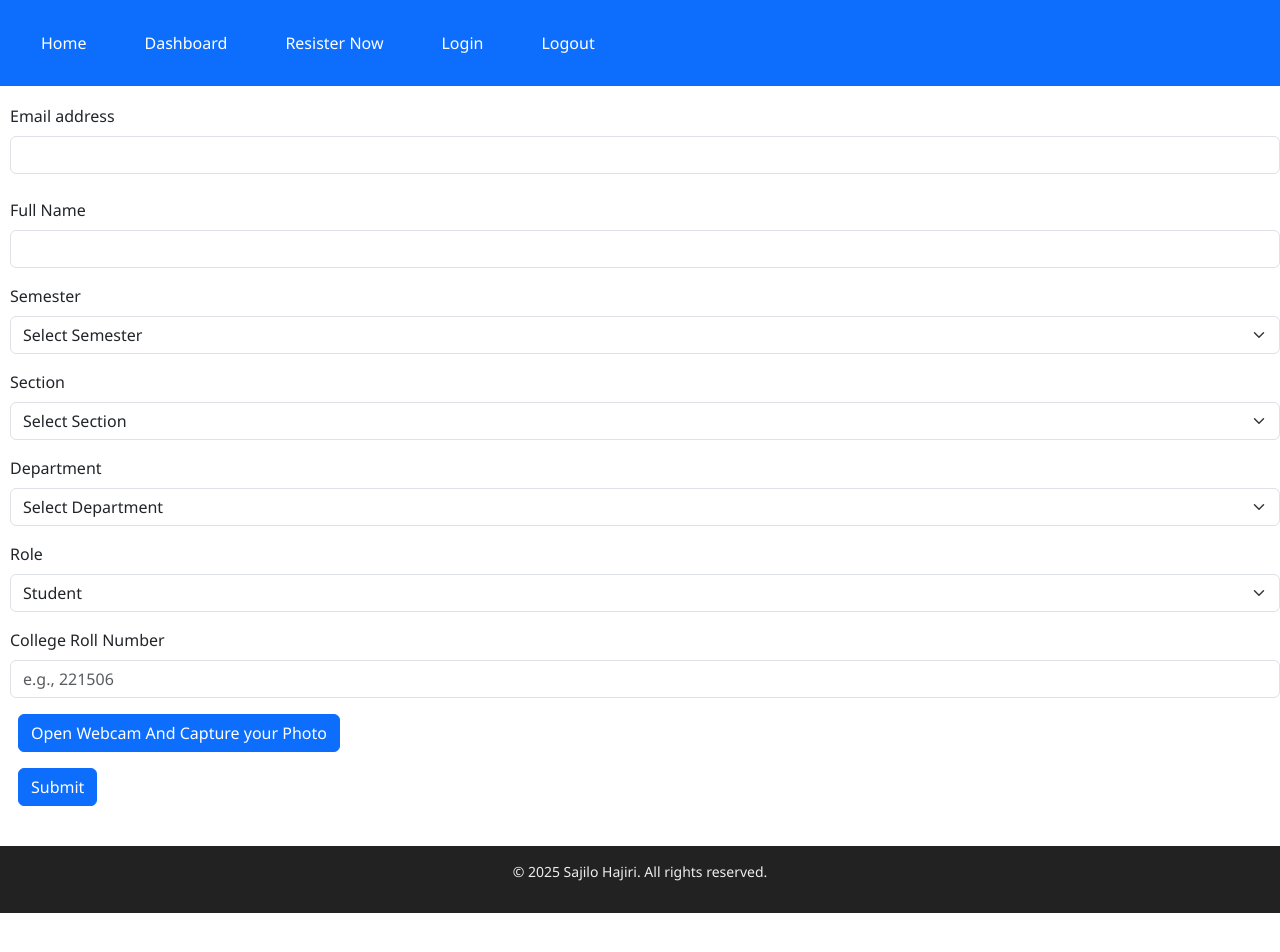
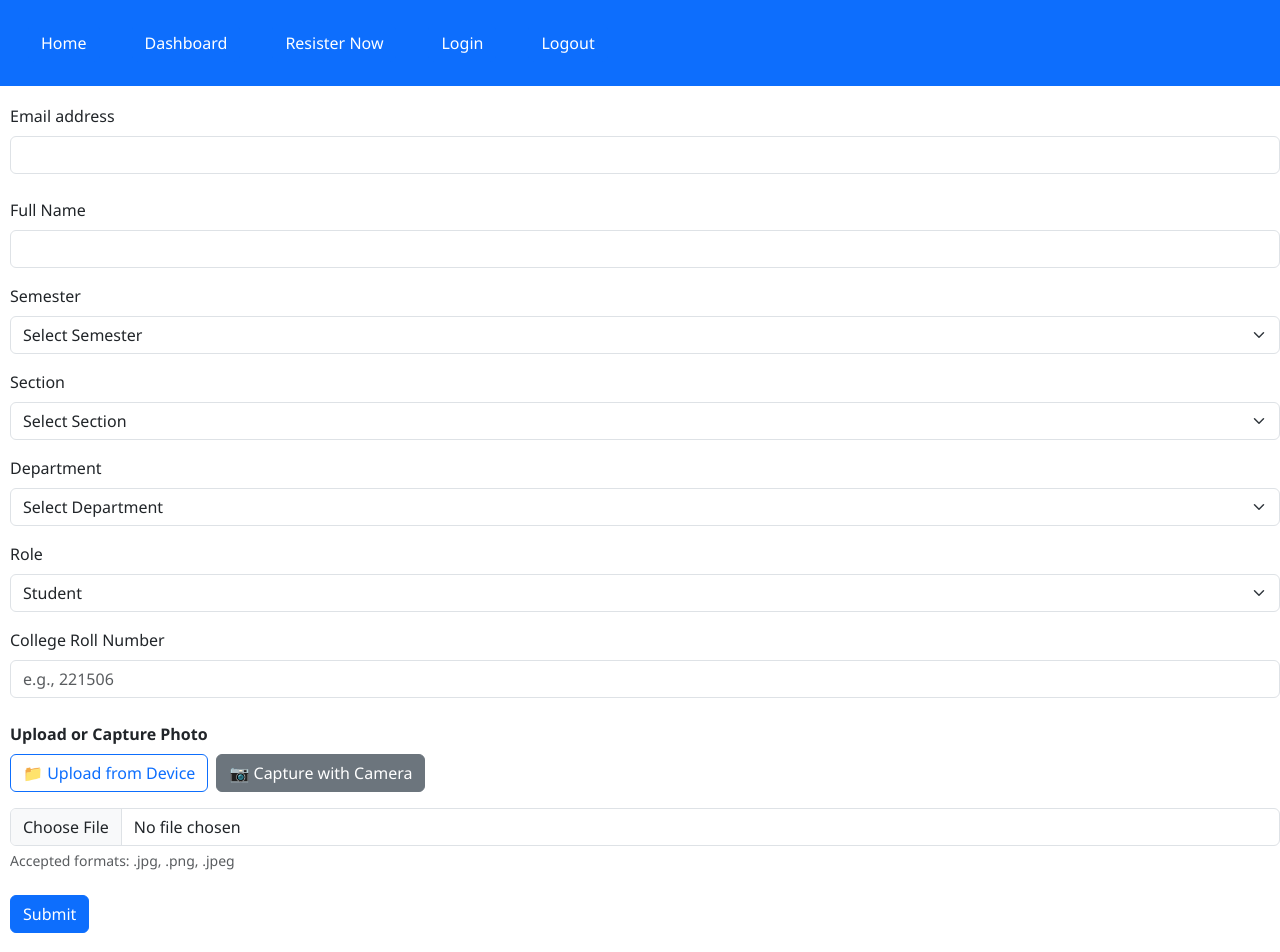
Before and after one commit to NabinPrasadDhungana/Sajilo-Hajiri, a React (Vite) app in the folder frontend/Sajilo-Hajiri/: page /register in a window 1280 px wide. Shown: the top 952 px of the page. Before the commit the page ends 913 px from the top, so only its background shows below. Built offline with nearby package versions, Linux system fonts and the light colour scheme.

Commit message:
Update Register form: photo upload , roll and DashBoard History Pannel

```diff
--- a/frontend/Sajilo-Hajiri/src/components/Dashboard/StudentHistoryModal.css
+++ b/frontend/Sajilo-Hajiri/src/components/Dashboard/StudentHistoryModal.css
@@ -33,6 +33,7 @@
 }
 
 .history-table {
+  background-color: #ddd;
   width: 100%;
   border-collapse: collapse;
   margin-bottom: 20px;
--- a/frontend/Sajilo-Hajiri/src/components/Register.jsx
+++ b/frontend/Sajilo-Hajiri/src/components/Register.jsx
@@ -4,7 +4,7 @@ import WebcamCapture from './WebcamCapture';
 const Register = (props) => {
   const [fullName, setFullName] = useState('');
   const [email, setEmail] = useState('');
-  const [photos, setPhotos] = useState([]);
+  const [photo, setPhoto] = useState(null);
   const [error, setError] = useState('');
   const [fullNameError, setFullNameError] = useState('');
   const [emailError, setEmailError] = useState('');
@@ -27,8 +27,6 @@ const Register = (props) => {
     setError('');
   };
 
-
-
   const handleEmailChange = (e) => {
     setEmail(e.target.value);
     setEmailError('');
@@ -38,6 +36,12 @@ const Register = (props) => {
   const handleSemesterChange = (e) => {
     setSemester(e.target.value);
     setSemesterError('');
+    setError('');
+  };
+
+  const handleSectionChange = (e) => {
+    setSection(e.target.value);
+    setSectionError('');
     setError('');
   };
 
@@ -60,13 +64,9 @@ const Register = (props) => {
   };
 
   const handlePhotoCapture = (image) => {
-    setPhotos((prevPhotos) => [...prevPhotos, image]);
+    setPhoto(image);
     setIsWebcamOpen(false);
     setError('');
-  };
-
-  const removePhoto = (index) => {
-    setPhotos((prevPhotos) => prevPhotos.filter((_, i) => i !== index));
   };
 
   const isValidEmail = (email) => {
@@ -81,8 +81,6 @@ const Register = (props) => {
       return;
     }
 
-
-
     if (!isValidEmail(email)) {
       setEmailError('Please enter a valid email address.');
       setError('Please fill in all required fields.');
@@ -90,7 +88,13 @@ const Register = (props) => {
     }
 
     if (semester.trim() === '') {
-      setSemesterError('Semester/Section is required.');
+      setSemesterError('Semester is required.');
+      setError('Please fill in all required fields.');
+      return;
+    }
+
+    if (section.trim() === '') {
+      setSectionError('Section is required.');
       setError('Please fill in all required fields.');
       return;
     }
@@ -107,18 +111,17 @@ const Register = (props) => {
       return;
     }
 
-    if (collegeRoll.trim() === '') {
-      setCollegeRollError('College Roll Number is required.');
+    if (role === 'student' && collegeRoll.trim() === '') {
+      setCollegeRollError('College Roll Number is required for students.');
       setError('Please fill in all required fields.');
       return;
     }
 
-    if (photos.length === 0) {
-      setError('Please capture at least one photo.');
+    if (!photo) {
+      setError('Please upload or capture a photo.');
       return;
     }
 
-    // All checks passed, submit form
     setError('');
     props.showAlert("Form Submitted Successfully", "success");
 
@@ -126,34 +129,27 @@ const Register = (props) => {
       fullName,
       email,
       semester,
+      section,
       department,
       role,
       collegeRoll,
-      photos,
+      photo,
     });
 
-    // Here you can add your form submission logic (e.g., send to backend)
+    // TODO: Send to backend
   };
 
   return (
-    <div className="total" style={{
-            marginLeft: '10px',
-          }}>
+    <div className="total" style={{ marginLeft: '10px' }}>
       <form>
         {/* Email */}
         <div className="my-4">
-        <label
-          htmlFor="emailInput"
-          className="form-label"
-          style={{
-            marginTop: '80px',
-          }}
-        >
+          <label htmlFor="emailInput" className="form-label" style={{ marginTop: '80px' }}>
             Email address
           </label>
           <input
             type="email"
-          className={`form-control ${error && !isValidEmail(email) ? 'is-invalid' : ''}`}
+            className={`form-control ${emailError ? 'is-invalid' : ''}`}
             id="emailInput"
             onChange={handleEmailChange}
             required
@@ -163,12 +159,7 @@ const Register = (props) => {
 
         {/* Full Name */}
         <div className="my-3">
-        <label
-          htmlFor="fullNameInput"
-          className="form-label"
-        >
-          Full Name
-        </label>
+          <label htmlFor="fullNameInput" className="form-label">Full Name</label>
           <input
             type="text"
             className={`form-control ${fullNameError ? 'is-invalid' : ''}`}
@@ -183,14 +174,13 @@ const Register = (props) => {
           {fullNameError && <div className="invalid-feedback">{fullNameError}</div>}
         </div>
 
-
-      {/* Semester/Section */}
+        {/* Semester */}
         <div className="my-3">
           <label className="form-label">Semester</label>
           <select
             className={`form-select ${semesterError ? 'is-invalid' : ''}`}
             value={semester}
-            onChange={(e) => { setSemester(e.target.value); setSemesterError(''); setError(''); }}
+            onChange={handleSemesterChange}
           >
             <option value="">Select Semester</option>
             {[...Array(8)].map((_, i) => (
@@ -200,12 +190,13 @@ const Register = (props) => {
           {semesterError && <div className="invalid-feedback">{semesterError}</div>}
         </div>
 
+        {/* Section */}
         <div className="my-3">
           <label className="form-label">Section</label>
           <select
             className={`form-select ${sectionError ? 'is-invalid' : ''}`}
             value={section}
-            onChange={(e) => { setSection(e.target.value); setSectionError(''); setError(''); }}
+            onChange={handleSectionChange}
           >
             <option value="">Select Section</option>
             <option value="Morning">Morning</option>
@@ -214,12 +205,13 @@ const Register = (props) => {
           {sectionError && <div className="invalid-feedback">{sectionError}</div>}
         </div>
 
+        {/* Department */}
         <div className="my-3">
           <label className="form-label">Department</label>
           <select
             className={`form-select ${departmentError ? 'is-invalid' : ''}`}
             value={department}
-            onChange={(e) => { setDepartment(e.target.value); setDepartmentError(''); setError(''); }}
+            onChange={handleDepartmentChange}
           >
             <option value="">Select Department</option>
             <option value="IT">IT</option>
@@ -232,14 +224,9 @@ const Register = (props) => {
           {departmentError && <div className="invalid-feedback">{departmentError}</div>}
         </div>
 
-      {/* Role Dropdown */}
+        {/* Role */}
         <div className="my-3">
-        <label
-          htmlFor="roleSelect"
-          className="form-label"
-        >
-          Role
-        </label>
+          <label htmlFor="roleSelect" className="form-label">Role</label>
           <select
             id="roleSelect"
             className={`form-select ${roleError ? 'is-invalid' : ''}`}
@@ -253,14 +240,10 @@ const Register = (props) => {
           {roleError && <div className="invalid-feedback">{roleError}</div>}
         </div>
 
-      {/* College Roll Number */}
+        {/* College Roll Number – Only for Students */}
+        {role === 'student' && (
           <div className="my-3">
-        <label
-          htmlFor="collegeRollInput"
-          className="form-label"
-        >
-          College Roll Number
-        </label>
+            <label htmlFor="collegeRollInput" className="form-label">College Roll Number</label>
             <input
               type="text"
               className={`form-control ${collegeRollError ? 'is-invalid' : ''}`}
@@ -271,52 +254,89 @@ const Register = (props) => {
             />
             {collegeRollError && <div className="invalid-feedback">{collegeRollError}</div>}
           </div>
+        )}
 
-      {/* Photo Capture */}
-      <div className="my-3">
-        <label htmlFor="photoInput" className="form-label"></label>
-        {!isWebcamOpen ? (
-          <>
+        {/* Photo Upload or Webcam Capture */}
+        <div className="my-4">
+          <label className="form-label fw-bold">Upload or Capture Photo</label>
+
+          <div className="mb-3">
             <button
               type="button"
-              className="btn btn-primary mx-2"
+              className={`btn ${!isWebcamOpen ? 'btn-outline-primary' : 'btn-secondary'} me-2`}
+              onClick={() => setIsWebcamOpen(false)}
+              disabled={!!photo}
+            >
+              📁 Upload from Device
+            </button>
+            <button
+              type="button"
+              className={`btn ${isWebcamOpen ? 'btn-outline-success' : 'btn-secondary'}`}
               onClick={() => setIsWebcamOpen(true)}
+              disabled={!!photo}
             >
-              Open Webcam And Capture your Photo
+              📷 Capture with Camera
             </button>
-            {photos.length > 0 && (
-              <div>
-                <p>
-                  Captured Photos:
-                </p>
-                <div className="d-flex flex-wrap">
-                  {photos.map((photo, index) => (
-                    <div key={index} className="m-2">
+          </div>
+
+          {!isWebcamOpen && !photo && (
+            <div className="mb-3">
+              <input
+                type="file"
+                accept="image/*"
+                className="form-control"
+                onChange={(e) => {
+                  const file = e.target.files[0];
+                  if (file) {
+                    const reader = new FileReader();
+                    reader.onloadend = () => {
+                      setPhoto(reader.result);
+                    };
+                    reader.readAsDataURL(file);
+                  }
+                }}
+              />
+              <div className="form-text">Accepted formats: .jpg, .png, .jpeg</div>
+            </div>
+          )}
+
+          {isWebcamOpen && !photo && (
+            <div className="mb-3">
+              <WebcamCapture onCapture={handlePhotoCapture} />
+            </div>
+          )}
+
+          {photo && (
+            <div className="text-center">
+              <h6>🖼️ Your Photo:</h6>
               <img
                 src={photo}
-                        alt={`Captured Pics ${index + 1}`}
-                        style={{ maxWidth: '100%', height: 'auto' }}
+                alt="Uploaded"
+                style={{
+                  maxWidth: '150px',
+                  borderRadius: '10px',
+                  boxShadow: '0 2px 6px rgba(0,0,0,0.3)',
+                }}
               />
-                      <button type="button" onClick={() => removePhoto(index)}>
-                        Remove
+              <br />
+              <button
+                type="button"
+                className="btn btn-sm btn-danger mt-2"
+                onClick={() => {
+                  if (window.confirm("Remove this photo?")) {
+                    setPhoto(null);
+                  }
+                }}
+              >
+                ❌ Remove
               </button>
             </div>
-                  ))}
-                </div>
-              </div>
-            )}
-          </>
-        ) : (
-          <WebcamCapture onCapture={handlePhotoCapture} />
           )}
         </div>
 
-
-      <button type="button" className="btn btn-primary mx-2" onClick={handleSubmit}>
+        <button type="button" className="btn btn-primary" onClick={handleSubmit}>
           Submit
         </button>
-
-      {/* Error Message */}
         {error && <div className="alert alert-danger mt-3">{error}</div>}
       </form>
     </div>
```
Lines whose indentation alone changed are shown as unchanged.
